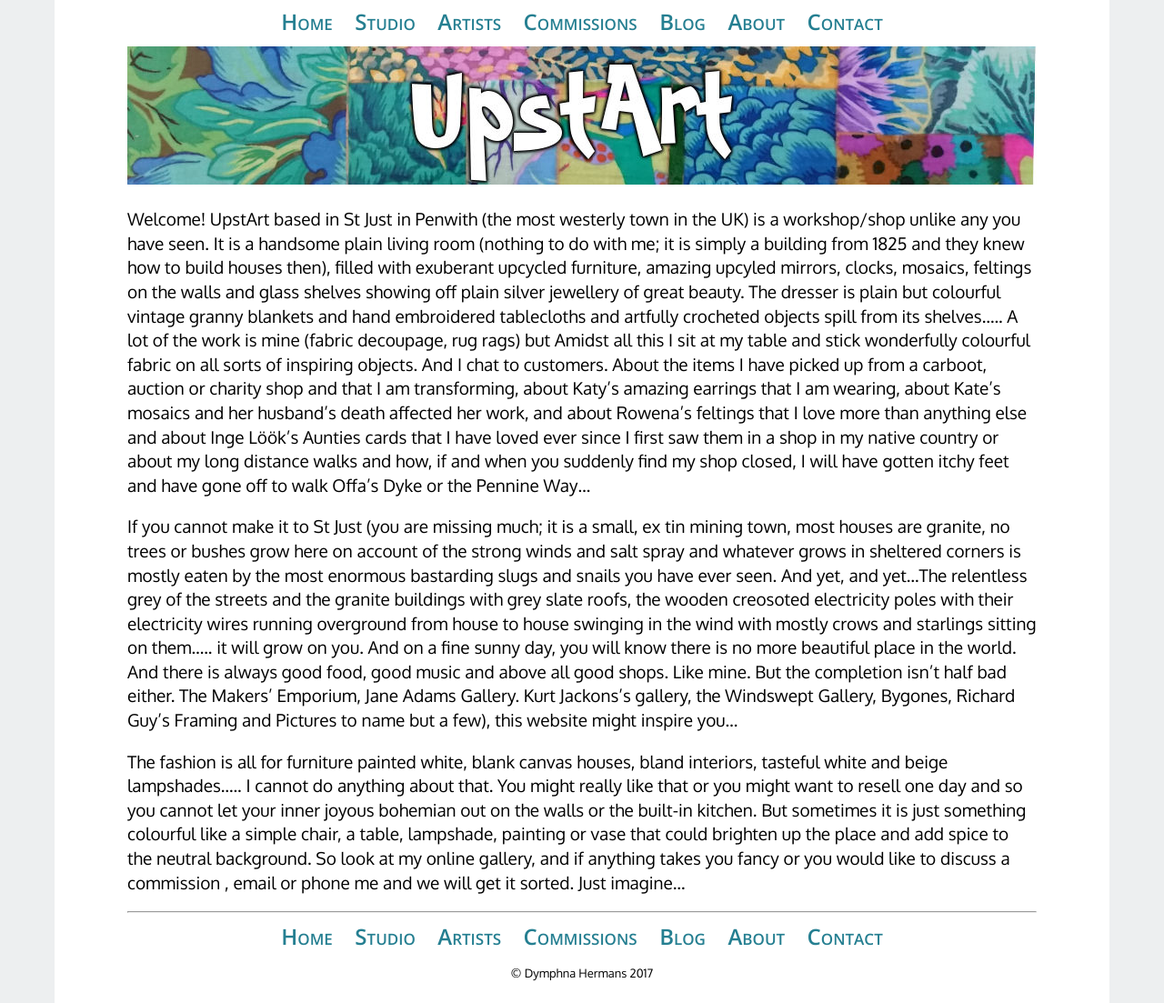
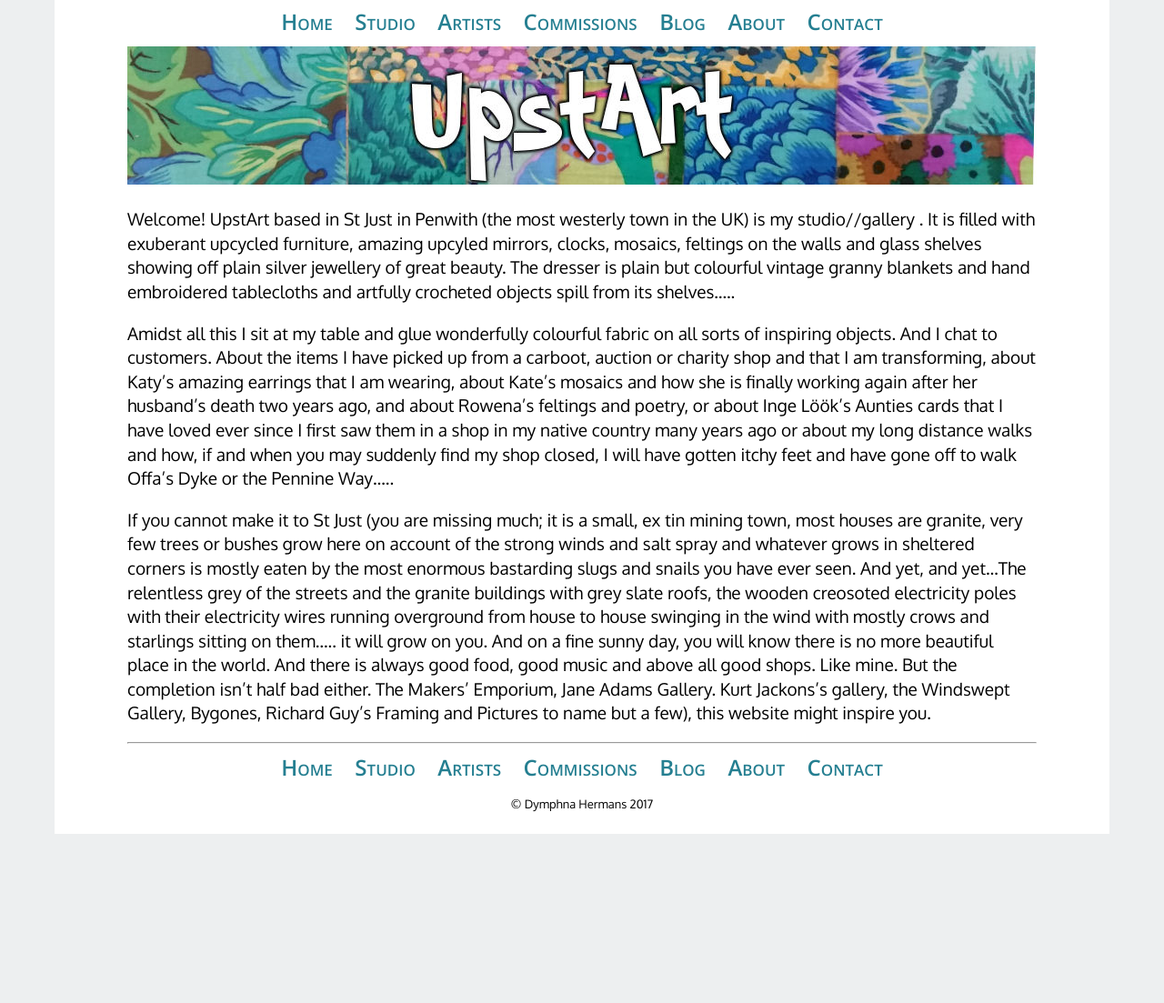
Before and after one commit to d40cht/Upstart, a Jekyll site: the page built from about.md, in a window 1280 px wide. Shown: the whole page at 91% size. Built offline with Jekyll 4.4.1, drawn with Linux system fonts in a browser that asks for light colours; after the commit the page ends 917 px from its top, so only the background shows below that.

Commit message:
Update about.md

```diff
--- a/about.md
+++ b/about.md
@@ -3,8 +3,8 @@ title: About
 layout: default
 ---
 
-Welcome! UpstArt based in St Just in Penwith (the most westerly town in the UK) is a workshop/shop unlike any you have seen. It is a handsome plain living room (nothing to do with me; it is simply a building from 1825 and they knew how to build houses then), filled with exuberant upcycled furniture, amazing upcyled mirrors, clocks, mosaics, feltings on the walls and glass shelves showing off plain silver jewellery  of great beauty. The dresser is plain but colourful vintage granny blankets and hand embroidered tablecloths and artfully crocheted objects spill from its shelves….. A lot of the work is mine (fabric decoupage, rug rags) but Amidst all this I sit at my table and stick wonderfully colourful fabric on all sorts of inspiring objects. And I chat to customers. About the items I have picked up from a carboot, auction or charity shop and that I am transforming, about Katy’s amazing earrings that I am wearing, about Kate’s mosaics and her husband’s death affected her work, and about Rowena’s feltings that I love more than anything else and about Inge Löök’s Aunties cards that I have loved ever since I first saw them in a shop in my native country or about my long distance walks and how, if and when you suddenly find my shop closed, I will have gotten itchy feet and have gone off to walk Offa’s Dyke or the Pennine Way...
+Welcome! UpstArt based in St Just in Penwith (the most westerly town in the UK) is my studio//gallery . It is filled with exuberant upcycled furniture, amazing upcyled mirrors, clocks, mosaics, feltings on the walls and glass shelves showing off plain silver jewellery  of great beauty. The dresser is plain but colourful vintage granny blankets and hand embroidered tablecloths and artfully crocheted objects spill from its shelves…..
 
-If you cannot make it to St Just (you are missing much; it is a small, ex tin mining town, most houses are granite, no trees or bushes grow here on account of the strong winds and salt spray and whatever grows in sheltered corners is mostly eaten by the most enormous bastarding slugs and snails you have ever seen. And yet, and yet…The relentless grey of the streets and the granite buildings with grey slate roofs, the wooden creosoted electricity poles with their electricity wires running overground from house to house swinging in the wind with mostly crows and starlings sitting on them….. it will grow on you. And on a fine sunny day, you will know there is no more beautiful place in the world. And there is always good food, good music and above all good shops. Like mine. But the completion isn’t half bad either. The Makers’ Emporium, Jane Adams Gallery. Kurt Jackons’s gallery, the Windswept Gallery, Bygones, Richard Guy’s Framing and Pictures to name but a few), this website might inspire you...
+Amidst all this I sit at my table and glue wonderfully colourful fabric on all sorts of inspiring objects. And I chat to customers. About the items I have picked up from a carboot, auction or charity shop and that I am transforming, about Katy’s amazing earrings that I am wearing, about Kate’s mosaics and how she is finally working again after her husband’s death two years ago, and about Rowena’s feltings and poetry, or about Inge Löök’s Aunties cards that I have loved ever since I first saw them in a shop in my native country many years ago or about my long distance walks and how, if and when you may suddenly find my shop closed, I will have gotten itchy feet and have gone off to walk Offa’s Dyke or the Pennine Way…..
 
-The fashion is all for furniture painted white, blank canvas houses, bland interiors, tasteful white and beige lampshades….. I cannot do anything about that. You might really like that or you might want to resell one day and so you cannot let your inner joyous bohemian out on the walls or the built-in kitchen. But  sometimes it is just something colourful like a simple chair, a table, lampshade, painting or vase  that could brighten up the place and add spice to the neutral background. So look at my online gallery, and if anything takes you fancy or you would like to discuss a commission , email or phone me and we will get it sorted. Just imagine...
+If you cannot make it to St Just (you are missing much; it is a small, ex tin mining town, most houses are granite, very few trees or bushes grow here on account of the strong winds and salt spray and whatever grows in sheltered corners is mostly eaten by the most enormous bastarding slugs and snails you have ever seen. And yet, and yet…The relentless grey of the streets and the granite buildings with grey slate roofs, the wooden creosoted electricity poles with their electricity wires running overground from house to house swinging in the wind with mostly crows and starlings sitting on them….. it will grow on you. And on a fine sunny day, you will know there is no more beautiful place in the world. And there is always good food, good music and above all good shops. Like mine. But the completion isn’t half bad either. The Makers’ Emporium, Jane Adams Gallery. Kurt Jackons’s gallery, the Windswept Gallery, Bygones, Richard Guy’s Framing and Pictures to name but a few), this website might inspire you.
```
